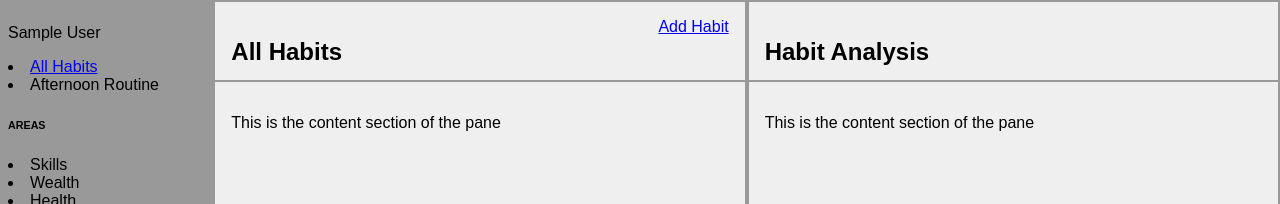
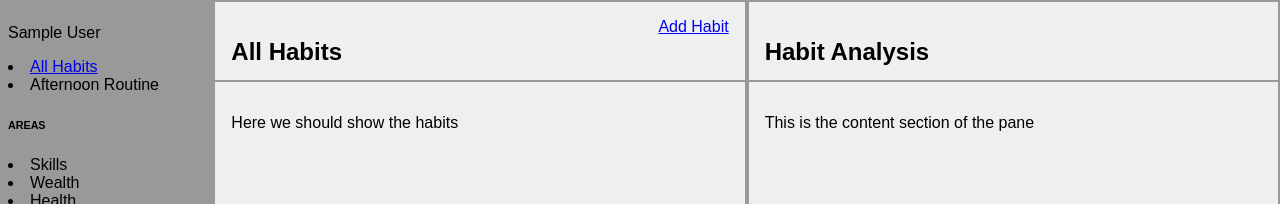
Before and after one commit to fahadahmed/drillz, a React app in the folder packages/app/: page /dashboard in a window 1280 px wide. Shown: the top 204 px of the page. Built offline with nearby package versions, Linux system fonts and the light colour scheme; no server answers; sample sign-in values are in the browser's storage.

Commit message:
DRIL-12 created a component to show habits for a user on the Dashboard page

```diff
--- a/packages/app/src/pages/Dashboard/Dashboard.tsx
+++ b/packages/app/src/pages/Dashboard/Dashboard.tsx
@@ -1,6 +1,7 @@
 import React from 'react';
 import { Link } from 'react-router-dom';
 import { Container, Pane, PaneHeader, PaneContent } from '../../styles/common.styles';
+import { ShowHabits } from './components';
 
 function Dashboard() {
   return (
@@ -11,7 +12,7 @@ function Dashboard() {
           <Link to="/add-habit">Add Habit</Link>
         </PaneHeader>
         <PaneContent>
-          <p>This is the content section of the pane</p>
+          <ShowHabits />
         </PaneContent>
       </Pane>
       <Pane>
--- /dev/null
+++ b/packages/app/src/pages/Dashboard/components/ShowHabits/ShowHabits.tsx
@@ -0,0 +1,11 @@
+import React from 'react';
+
+function ShowHabits() {
+  return (
+    <div>
+      <p>Here we should show the habits</p>
+    </div>
+  );
+}
+
+export default ShowHabits;
--- /dev/null
+++ b/packages/app/src/pages/Dashboard/components/ShowHabits/index.ts
@@ -0,0 +1 @@
+export { default } from './ShowHabits';
--- /dev/null
+++ b/packages/app/src/pages/Dashboard/components/index.ts
@@ -0,0 +1 @@
+export { default as ShowHabits } from './ShowHabits';
```
